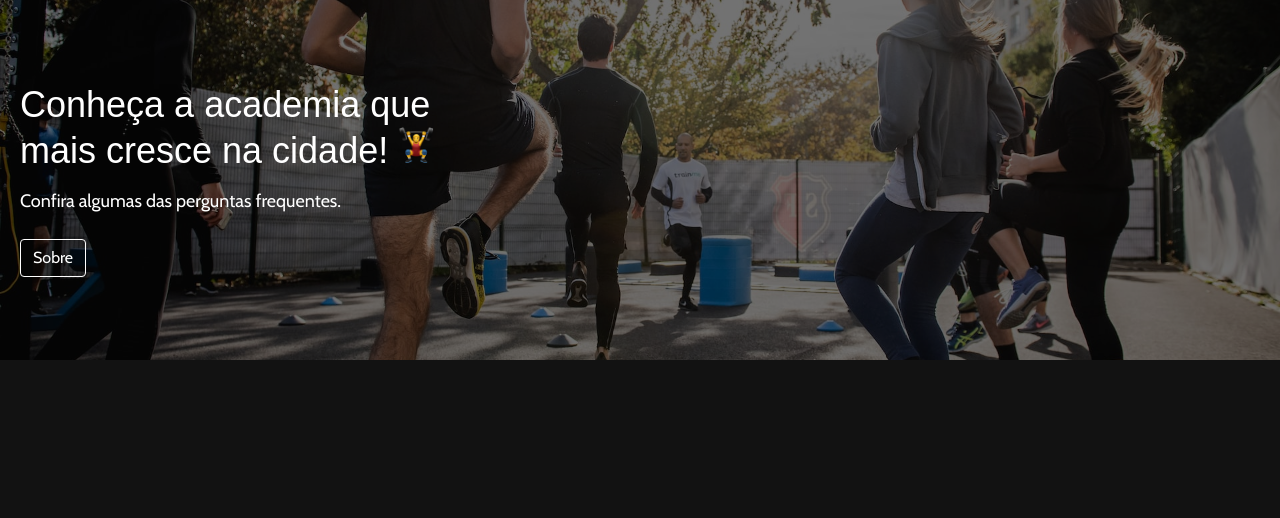
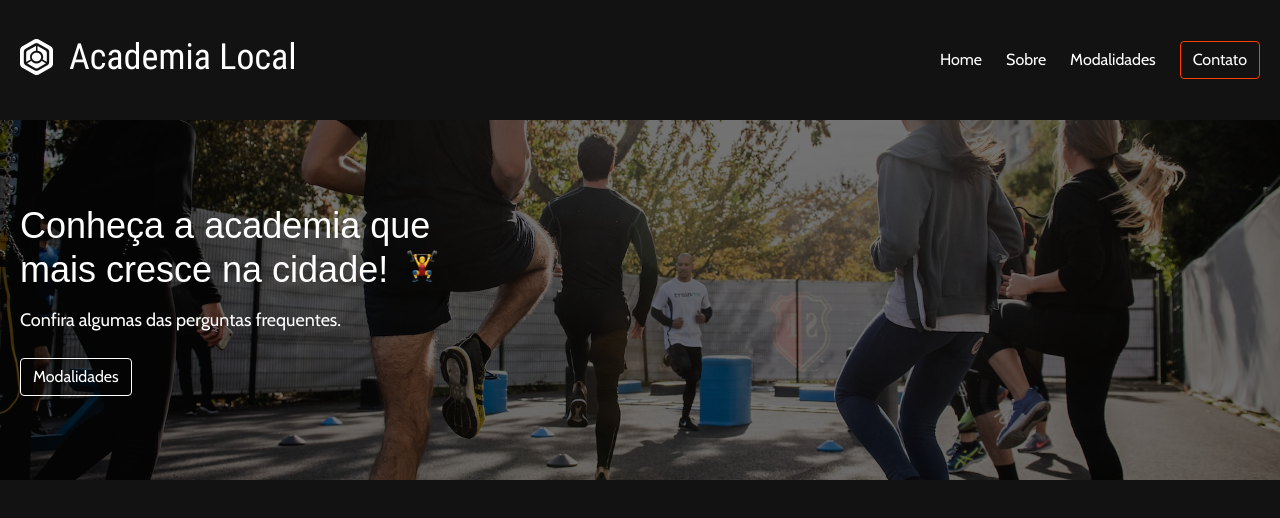
Before and after one commit to proscholdt/myappSvelte, a SvelteKit app: page /sobre in a window 1280 px wide. Shown: the top 518 px of the page. Built offline with nearby package versions, Linux system fonts and the light colour scheme.

Commit message:
Contrucao do Header

```diff
--- a/src/global.css
+++ b/src/global.css
@@ -63,8 +63,14 @@ h1, h2, h3, h4, h5, h6 {
 a{
   display:inline-block;
   text-decoration: none;
+  text-underline-offset: 2px;
+}
 
+ul{
+  list-style: none;
+  padding-left: unset;
 }
+
 
 /*
   10. Create a root stacking context
@@ -105,5 +111,5 @@ h1{
 
 img{
   display: inline;
-  max-width:36px;
+  max-width:360px;
 }
--- /dev/null
+++ b/src/lib/Header.svelte
@@ -0,0 +1,59 @@
+<script>
+    import logo from '$lib/assets/logo.png';
+</script>
+
+<header class="header" >
+    <div class="header__wrapper wrap">
+        <a href="/" class="logo"><img src="{logo}" alt="Logo da Academia Local"></a>
+
+        <nav>
+            <ul>
+                <li><a href="/">Home</a></li>
+                <li><a href="/sobre">Sobre</a></li>
+                <li><a href="/modalidades">Modalidades</a></li>
+                <li><a class="btn header__btn" href="#contato">Contato</a></li>
+            </ul>
+        </nav>
+
+    </div>
+
+</header>
+
+<style>
+    .header__btn{
+        border-color: var(--feat);
+    }
+
+        .header__btn:hover{
+        border-color: #ffffff;
+    }
+
+    .header__wrapper{
+        display: flex;
+        align-items:center;
+        min-height:120px;
+    }
+
+.logo img {
+    max-width: 300px;
+    width: 277px;      /* Garante largura fixa */
+    height: auto;
+}
+
+    nav{
+        margin-left:auto;
+    }
+
+    ul{
+        display: flex;
+        align-items:center;
+        gap:24px;
+    }
+
+    a{
+        color:#ffffff;
+    }
+    a:not(.btn):hover{
+        text-decoration:underline;
+    }
+</style>
--- a/src/lib/intro.svelte
+++ b/src/lib/intro.svelte
@@ -3,8 +3,9 @@
     import imgMsuculacao from '$lib/assets/musculacao.jpg';
     import imgExercicios from '$lib/assets/exercicios.jpg'
     import iconMuscle from '$lib/assets/icon-muscle.png';
-    import iconWeight from '$lib/assets/icon-weight.png'
+    import iconWeight from '$lib/assets/icon-weight.png';
 
+    export let iconSize = "32px";
     export let title = 'Titulo';
     export let content = 'Insira o content';
     export let btn;
@@ -28,10 +29,10 @@
 
     <div class="intro__wrapper wrap">
         <!-- Título principal da página, pergunta motivacional para o visitante -->
-        <h1>
-            {@html title}
-            <img src="{icon}" alt="">
-        </h1>
+    <h1>
+    {@html title}
+    <img src="{icon}" alt="" style="width: {iconSize}; height: {iconSize}; margin-left: 8px;">
+    </h1>
 
         <!-- Texto de apresentação/motivação da academia -->
         <p>
--- a/src/routes/+layout.svelte
+++ b/src/routes/+layout.svelte
@@ -1,9 +1,9 @@
 <script>
     import '../global.css'
-    // Supports weights 100-900
     import '@fontsource-variable/roboto-condensed';
     import '@fontsource-variable/Cabin';
+    import Header from '$lib/Header.svelte';
 </script>
 
-
+<Header/>
 <slot/>
--- a/src/routes/+page.svelte
+++ b/src/routes/+page.svelte
@@ -10,5 +10,6 @@
     href="/sobre"
     icon="muscle"
     img="musculacao"
+    iconSize="28px"
 
  />
--- a/src/routes/sobre/+page.svelte
+++ b/src/routes/sobre/+page.svelte
@@ -6,8 +6,8 @@
 
     title ="Conheça a academia que mais cresce na cidade!"
     content = "Confira algumas das perguntas frequentes."
-    btn="Sobre"
-    href="/sobre"
+    btn="Modalidades"
+    href="/modalidades"
     icon="weight"
     img="exercicios"
 
```
